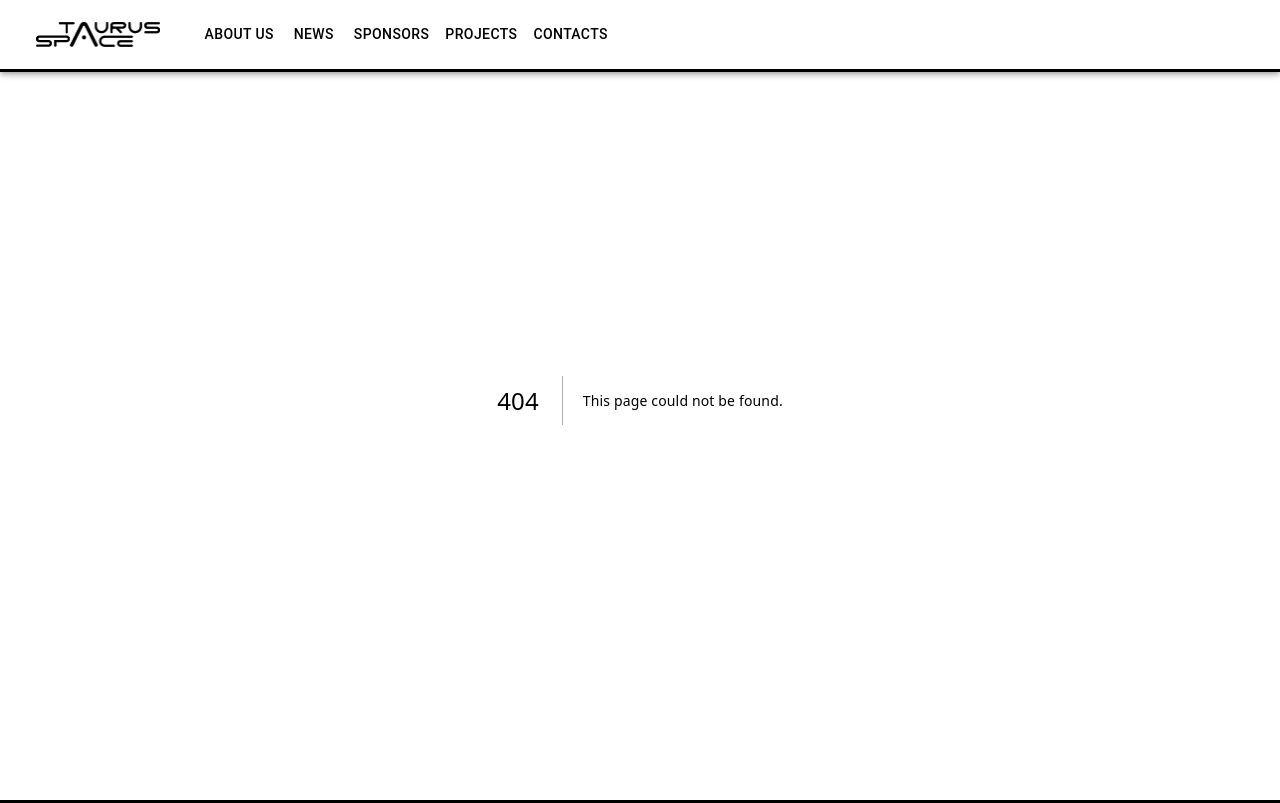
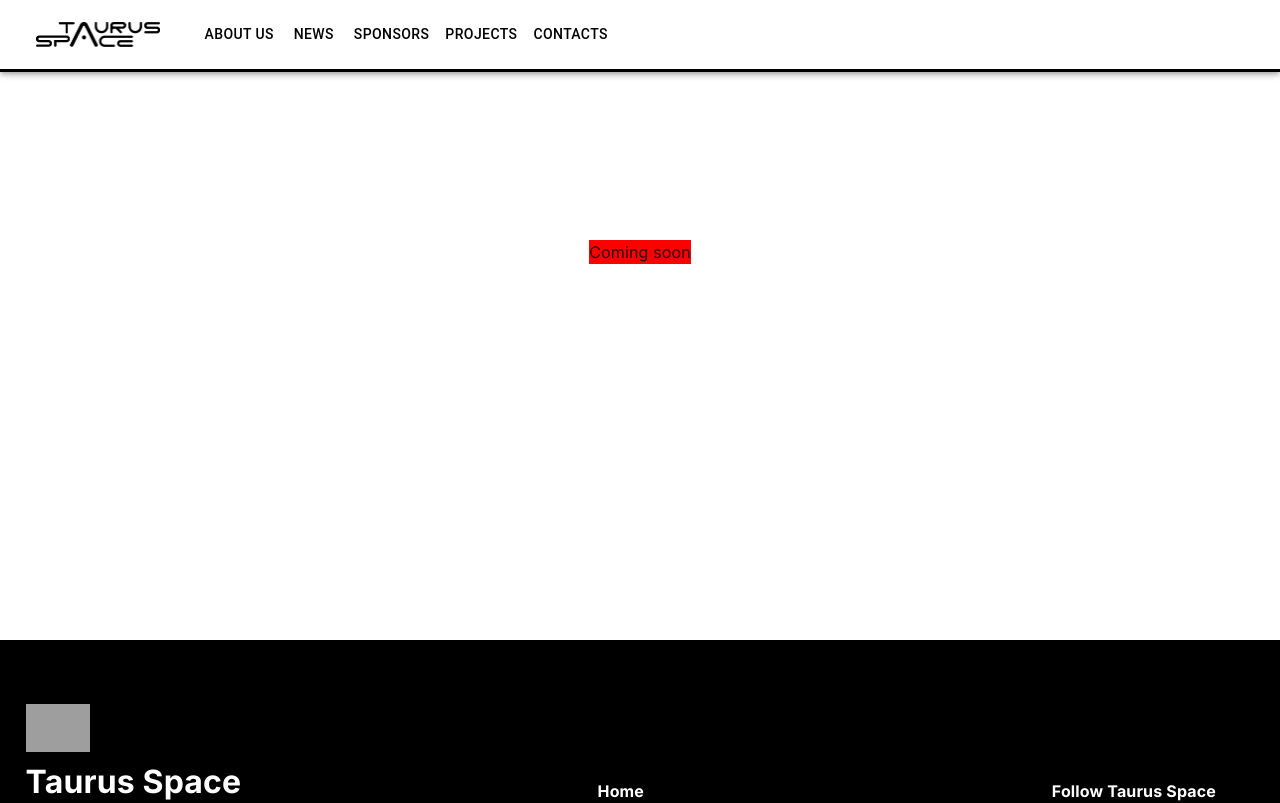
Before and after one commit to El-Banderas/rovers-site, a Next.js app: page /rovers-site/coming-soon in a window 1280 px wide. Before the commit this address had no page. Shown: the top 803 px of the page. Built offline with nearby package versions, Linux system fonts and the light colour scheme; grey boxes are pictures that could not be loaded.

Commit message:
Add coming soon page

```diff
--- a/src/app/CommonComponents/NavBar/Navbar.tsx
+++ b/src/app/CommonComponents/NavBar/Navbar.tsx
@@ -58,11 +58,11 @@ export default function NavBar(props: Props) {
       case pageName.includes('News'):
         return "/news";
       case pageName.includes('Projects'):
-        return "/projects";
+        return "/coming-soon";
       case pageName.includes('About us'):
         return "/about-us";
       default:
-        return "/news"
+        return "/coming-soon"
 
     }
   }
--- /dev/null
+++ b/src/app/coming-soon/page.tsx
@@ -0,0 +1,10 @@
+import styles from "./styles.module.css";
+
+export default function ComingSoon() {
+        return <div className={styles.content}>
+                <div className={styles.centered}>
+
+                Coming soon
+                </div>
+                </div>
+}
--- /dev/null
+++ b/src/app/coming-soon/styles.module.css
@@ -0,0 +1,13 @@
+
+ .content{
+    height: 50vh;
+    width: 100vw;
+ }
+
+ .centered{
+    margin-top: 30vh ;
+    width: fit-content;
+    margin-left: auto;
+    margin-right: auto;
+    background-color: red;
+ }
```
Also changed, not shown: 1 other file (tests, documents, lock files or other folders).
